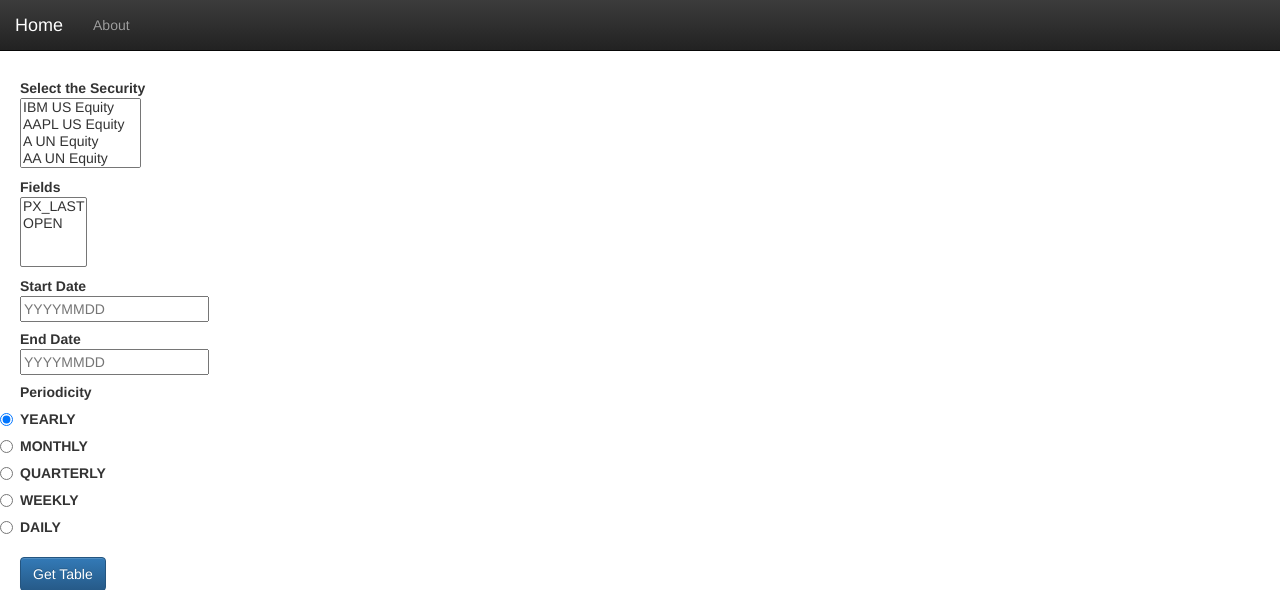
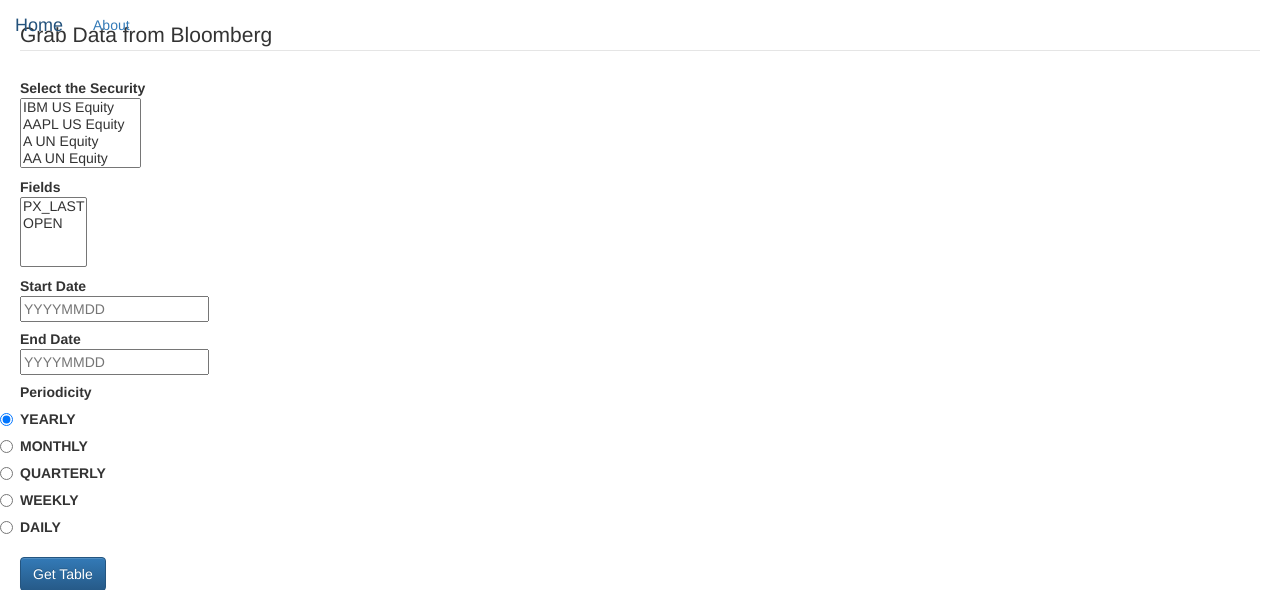
Before and after one commit to dongyangli/hackathon, a Flask app: page / in a window 1280 px wide. Shown: the top 590 px of the page. Run offline with Flask 2, Linux system fonts and the light colour scheme; some libraries are stand-ins or nearby versions.

Commit message:
adding in basic files

```diff
--- a/templates/about.html
+++ b/templates/about.html
@@ -23,7 +23,7 @@
 	</style>
 </head>
 
-<nav class="navbar navbar-inverse navbar-fixed-top" role="navigation">
+<nav class="navbar navbar-fixed-top" role="navigation">
 	<div class="container-fluid">
 		<!-- Brand and toggle get grouped for better mobile display -->
 		<div class="navbar-header">
--- a/templates/test.html
+++ b/templates/test.html
@@ -22,7 +22,7 @@
 	</style>
 </head>
 
-<nav class="navbar navbar-inverse navbar-fixed-top" role="navigation">
+<nav class="navbar navbar-fixed-top" role="navigation">
 	<div class="container-fluid">
 		<!-- Brand and toggle get grouped for better mobile display -->
 		<div class="navbar-header">
```
